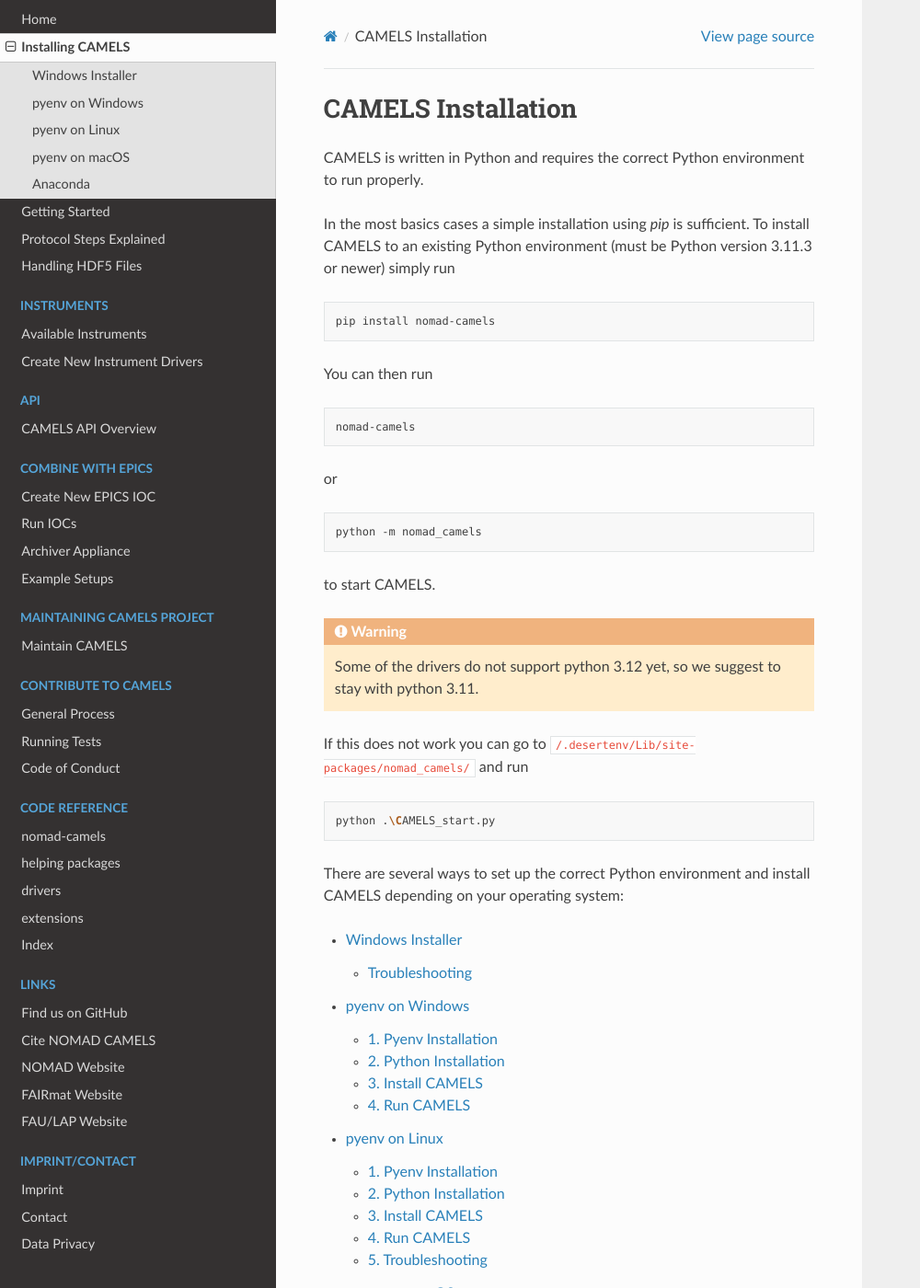
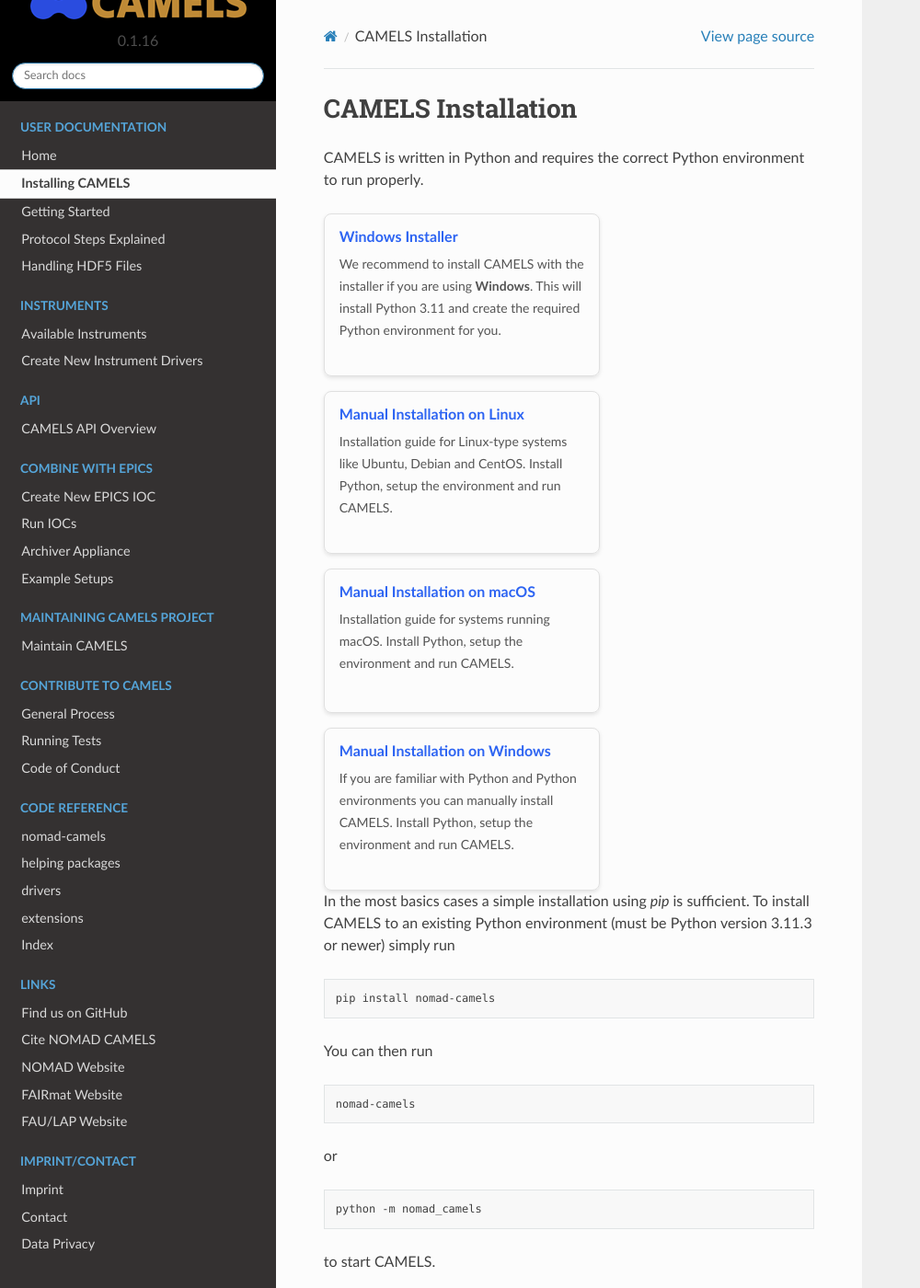
Before and after one commit to FAU-LAP/NOMAD-CAMELS, a Sphinx documentation site: the page built from docs/source/doc/installation/installation.md, in a window 1280 px wide and 1400 px high. Shown: the whole window at 92% size, without its empty margins (0-1000 px from the left). Built offline with Sphinx 7.4.7 and the Read the Docs theme 2.0.0, drawn with Linux system fonts in a browser that asks for light colours; pages that are not in the unit, such as notebooks, are missing from menus; the version number is read from the project's files by our own code; some of the changed text lies outside the part shown.

Commit message:
Added boxes for installation types

````diff
--- a/docs/source/doc/installation/installation.md
+++ b/docs/source/doc/installation/installation.md
@@ -1,6 +1,119 @@
+<style>
+.box-container {
+  display: flex;
+  gap: 16px;
+  justify-content: start;
+  flex-wrap: wrap;
+}
+
+.box {
+  border: 1px solid #e0e0e0;
+  padding: 16px;
+  border-radius: 8px;
+  min-width: 200px;
+  max-width: 300px;
+  flex-grow: 1;
+  text-align: left;
+  box-shadow: 0 2px 4px rgba(0, 0, 0, 0.1);
+  transition: box-shadow 0.3s ease, max-height 0.3s ease; /* Add transition for height */
+  position: relative;
+  overflow: hidden;
+  display: flex;
+  flex-direction: column; /* Arrange content in a column */
+  justify-content: flex-start; /* Align items at the start */
+}
+
+.box:hover {
+  box-shadow: 0 4px 8px rgba(0, 0, 0, 0.2);
+}
+
+.box-title {
+  font-size: 16px;
+  font-weight: bold;
+  color: #2d64f2;
+  text-decoration: none;
+  margin-bottom: 8px;
+  display: block;
+}
+
+.box-content {
+  font-size: 14px;
+  color: #555;
+  max-height: 92px; /* Initial height when not expanded */
+  overflow: hidden;
+  transition: max-height 0.3s ease; /* Smooth transition for expansion */
+}
+
+.box-content.expanded {
+  max-height: 500px; /* Expand height when clicked */
+}
+
+/* .more-link {
+  color: #2d64f2;
+  cursor: pointer;
+  margin-top: 2px;
+  align-self: flex-start;
+} */
+.more-link {
+  color: #ffffff; /* Change text color to white for contrast */
+  background-color: #2d64f2; /* Button background color */
+  padding: 8px 12px; /* Add padding for button-like appearance */
+  margin-top: 8px; /* Add margin to separate it from content */
+  border: none; /* Remove default border */
+  border-radius: 4px; /* Round the corners */
+  cursor: pointer; /* Show pointer cursor on hover */
+  font-size: 14px; /* Adjust font size if necessary */
+  text-align: center; /* Center the text */
+  text-decoration: none; /* Remove underline */
+  align-self: flex-start; /* Align to the start of the flex container */
+}
+
+.more-link:hover {
+  color: #1a46c0; /* Change text color on hover */
+  text-decoration: underline; /* Add underline on hover */
+  /* You can add more styles like background color, font weight, etc. */
+}
+</style>
+
+<script>
+function toggleContent(event, element) {
+  event.preventDefault(); // Prevent the default link action
+  event.stopPropagation(); // Prevent the click from bubbling up to the anchor
+  const content = element.previousElementSibling;
+  if (content.classList.contains('expanded')) {
+    content.classList.remove('expanded');
+    element.textContent = 'More';
+  } else {
+    content.classList.add('expanded');
+    element.textContent = 'Less';
+  }
+}
+</script>
+
 # CAMELS Installation
 
 CAMELS is written in Python and requires the correct Python environment to run properly.
+
+<div class="box-container">
+  <a href="installation_installer.html" class="box">
+    <span class="box-title">Windows Installer</span>
+    <p class="box-content">We recommend to install CAMELS with the installer if you are using <strong>Windows</strong>. This will install Python 3.11 and create the required Python environment for you.</p>
+  </a>
+  <a href="installation_custom_unix.html" class="box">
+    <span class="box-title">Manual Installation on Linux</span>
+    <p class="box-content">Installation guide for Linux-type systems like Ubuntu, Debian and CentOS. Install Python, setup the environment and run CAMELS.</p>
+  </a>
+  <a href="installation_custom_macos.html" class="box">
+    <span class="box-title">Manual Installation on macOS</span>
+    <p class="box-content">Installation guide for systems running macOS. Install Python, setup the environment and run CAMELS.</p>
+  </a>
+
+  <a href="installation_custom_windows.html" class="box">
+    <span class="box-title">Manual Installation on Windows</span>
+    <p class="box-content">If you are familiar with Python and Python environments you can manually install CAMELS. Install Python, setup the environment and run CAMELS.</p>
+  </a>
+<br><br>
+</div>
 
 In the most basics cases a simple installation using _pip_ is sufficient. To install CAMELS to an existing Python environment (must be Python version 3.11.3 or newer) simply run
 
@@ -32,14 +145,4 @@
 python .\CAMELS_start.py
 ```
 
-
 There are several ways to set up the correct Python environment and install CAMELS depending on your operating system:
-```{toctree}
-:maxdepth: 2
-
-Windows Installer <installation_installer.md>
-pyenv on Windows <installation_custom_windows.md>
-pyenv on Linux <installation_custom_unix.md>
-pyenv on macOS <installation_custom_macos.md>
-Anaconda <installation_custom_anaconda/installation_custom_anaconda.md>
-```
````
